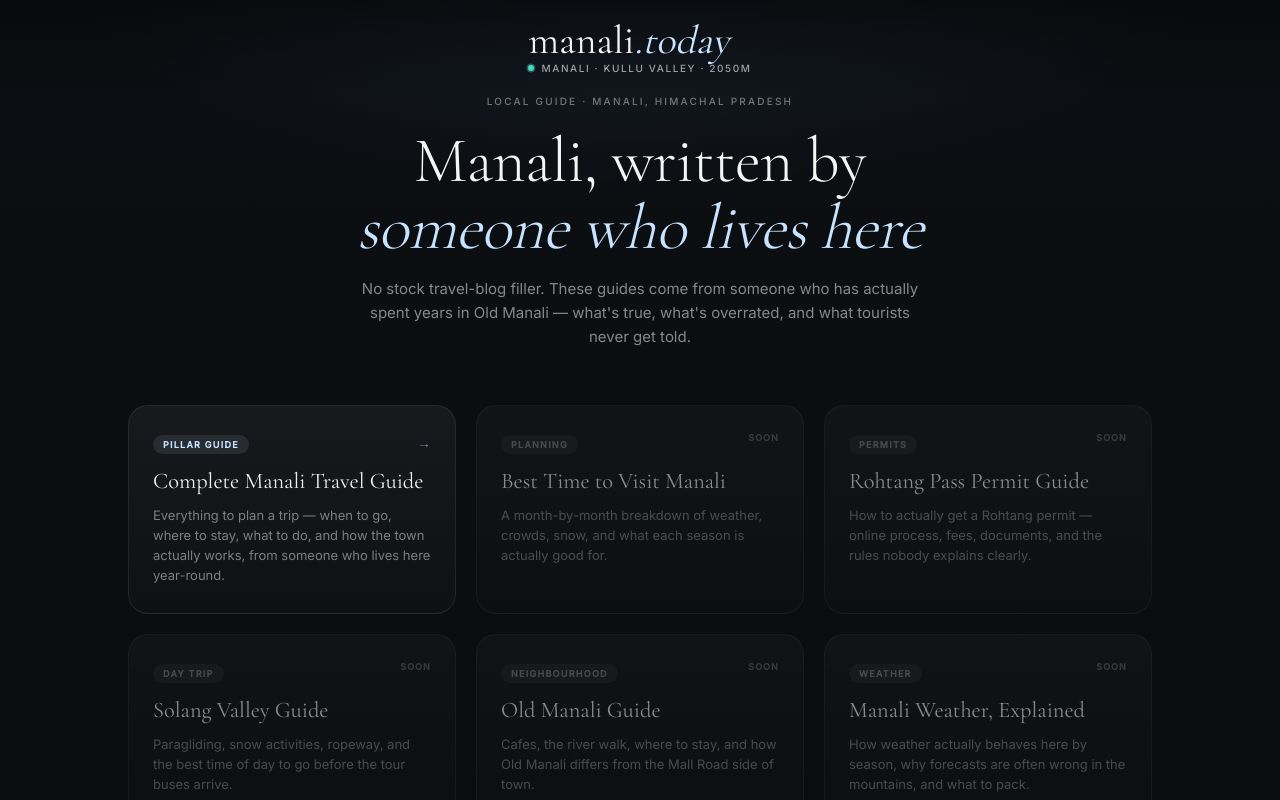
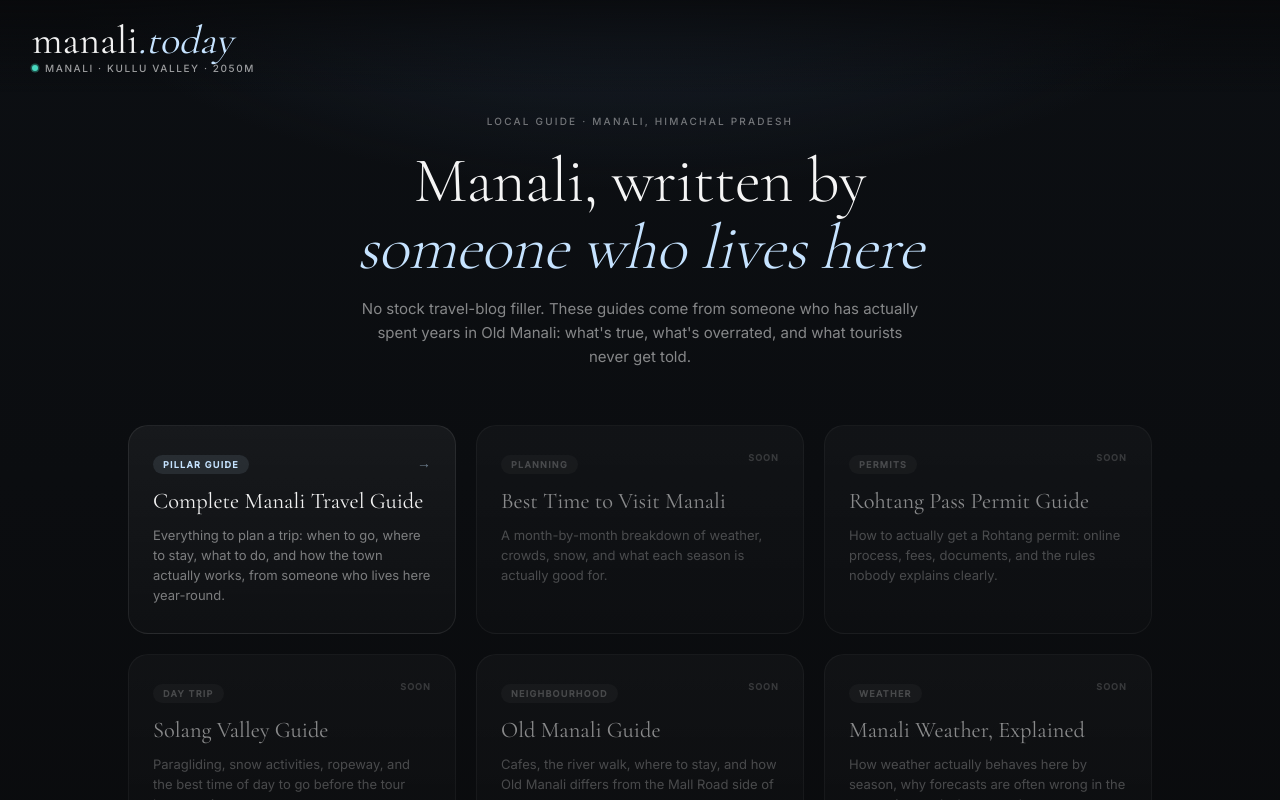
Before and after one commit to lazylionguru/manali-today, a Next.js app: page /guide in a window 1280 px wide. Built offline with nearby package versions, Linux system fonts and the light colour scheme.

Commit message:
Fix guide page header alignment, footer sizing, remove em dashes

```diff
--- a/app/components/ContentShell.tsx
+++ b/app/components/ContentShell.tsx
@@ -41,13 +41,13 @@ export default function ContentShell({ location = 'Manali · Kullu Valley · 205
 
         .cs-header {
           position:fixed; top:0; left:0; right:0; z-index:20;
-          padding:1.25rem 2rem;
-          display:flex; align-items:center; justify-content:center;
+          padding:1.25rem 2rem 1.1rem;
+          display:flex; align-items:center; justify-content:flex-start;
           background:linear-gradient(to bottom, rgba(8,9,11,0.85) 0%, rgba(8,9,11,0) 100%);
         }
 
         .cs-main {
-          padding-top:95px;
+          padding-top:115px;
           padding-bottom:4rem;
         }
 
@@ -90,8 +90,8 @@ export default function ContentShell({ location = 'Manali · Kullu Valley · 205
         }
 
         @media(max-width:600px) {
-          .cs-header { padding:1.1rem 1.1rem }
-          .cs-main { padding-top:80px }
+          .cs-header { padding:1.1rem 1.1rem 0.8rem }
+          .cs-main { padding-top:95px }
           .cs-footer { padding:0.85rem 1.1rem }
           .cs-footer-row { flex-direction:column; gap:0.6rem }
           .cs-footer-explore { gap:1.25rem; order:-1 }
--- a/app/guide/page.tsx
+++ b/app/guide/page.tsx
@@ -3,12 +3,12 @@ import Link from 'next/link'
 import ContentShell from '../components/ContentShell'
 
 export const metadata: Metadata = {
-  title: 'Manali Travel Guide — Written by a Local Resident | manali.today',
+  title: 'Manali Travel Guide, Written by a Local Resident | manali.today',
   description:
-    'In-depth Manali travel guides written by someone who actually lives here — best time to visit, Rohtang permits, Solang Valley, Old Manali, weather by month, and more.',
+    'In-depth Manali travel guides written by someone who actually lives here: best time to visit, Rohtang permits, Solang Valley, Old Manali, weather by month, and more.',
   alternates: { canonical: 'https://manali.today/guide' },
   openGraph: {
-    title: 'Manali Travel Guide — Written by a Local Resident',
+    title: 'Manali Travel Guide, Written by a Local Resident',
     description:
       'In-depth Manali travel guides written by someone who actually lives here.',
     url: 'https://manali.today/guide',
@@ -29,7 +29,7 @@ const guides: GuideTile[] = [
     slug: 'manali',
     title: 'Complete Manali Travel Guide',
     description:
-      'Everything to plan a trip — when to go, where to stay, what to do, and how the town actually works, from someone who lives here year-round.',
+      'Everything to plan a trip: when to go, where to stay, what to do, and how the town actually works, from someone who lives here year-round.',
     tag: 'Pillar Guide',
     live: true,
   },
@@ -45,7 +45,7 @@ const guides: GuideTile[] = [
     slug: 'manali-to-rohtang-permit',
     title: 'Rohtang Pass Permit Guide',
     description:
-      'How to actually get a Rohtang permit — online process, fees, documents, and the rules nobody explains clearly.',
+      'How to actually get a Rohtang permit: online process, fees, documents, and the rules nobody explains clearly.',
     tag: 'Permits',
     live: false,
   },
@@ -157,7 +157,7 @@ export default function GuideIndexPage() {
         </h1>
         <p className="gi-sub">
           No stock travel-blog filler. These guides come from someone who has
-          actually spent years in Old Manali — what's true, what's overrated,
+          actually spent years in Old Manali: what's true, what's overrated,
           and what tourists never get told.
         </p>
 
```
